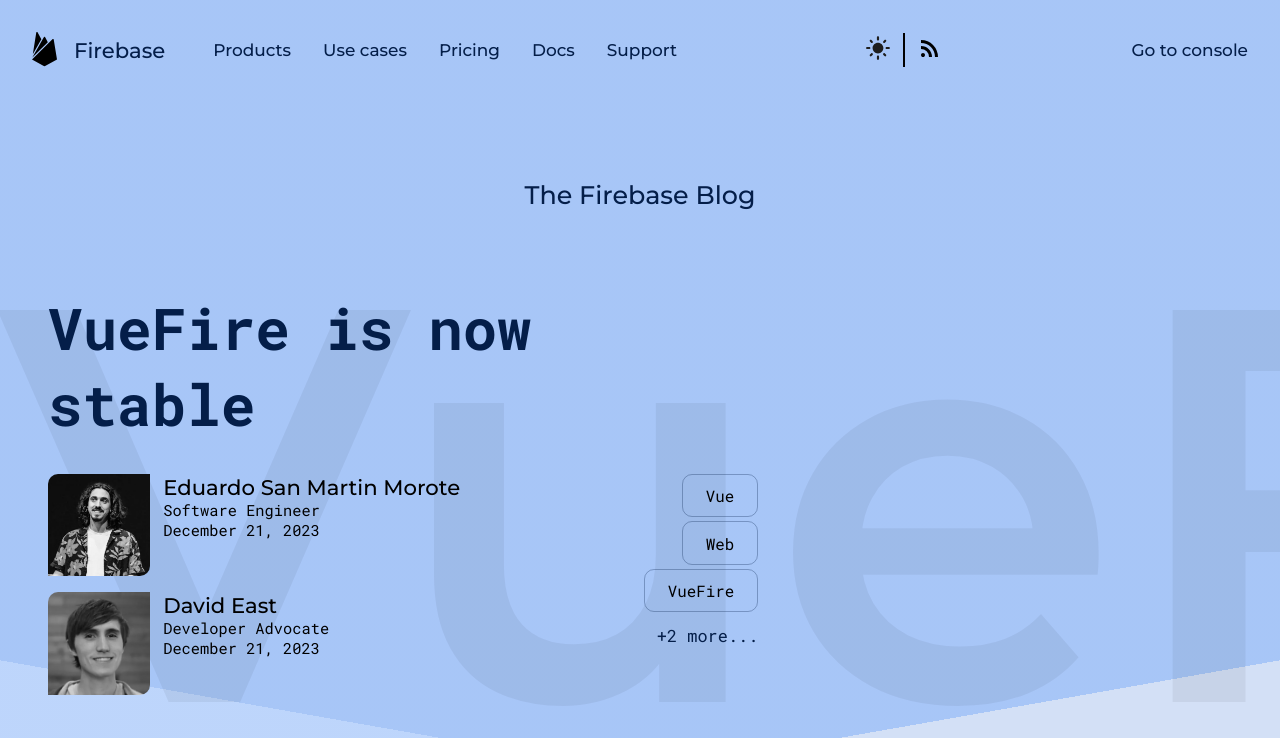
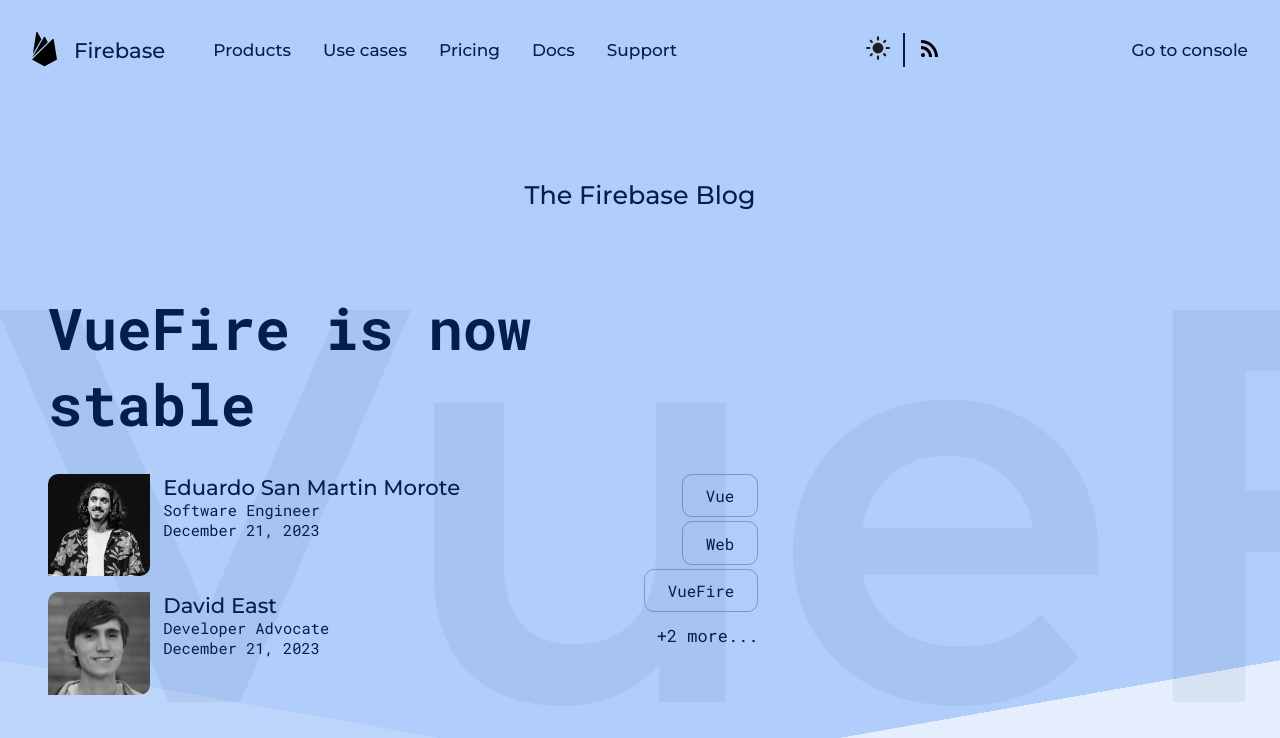
Before and after one commit to diogoagostinho/firebase-blog, a website built with Vite: page index.html in a window 1280 px wide. Shown: the top 738 px of the page. Built offline with nearby package versions, Linux system fonts and the light colour scheme.

Commit message:
r0.4.1
Started theme switch, organized classes

```diff
--- a/index.html
+++ b/index.html
@@ -74,55 +74,61 @@
 
           <div class="title-section">
             <a href="https://firebase.blog/" target="_blank"
-              ><h3 id="inputD">The Firebase Blog</h3></a
+              ><h3>The Firebase Blog</h3></a
             >
           </div>
           <div class="top-section__post">
-            <div class="post">
-              <div class="post__content">
-                <div class="post__content-title monofont">
-                  <a href=""><h1>VueFire is now stable</h1></a>
+            <div class="post first__post">
+              <div class="post__content first__post">
+                <div class="post__content-title monofont first__post">
+                  <a class="first__post" href=""
+                    ><h1>VueFire is now stable</h1></a
+                  >
                 </div>
-                <div class="post__content-content">
-                  <div class="post_left">
-                    <div class="post__user">
-                      <div class="post__user-image">
+                <div class="post__content-content first__post">
+                  <div class="post_left first__post">
+                    <div class="post__user first__post">
+                      <div class="post__user-image first__post">
                         <img class="user_image" src="user5.jpg" />
                       </div>
-                      <div class="post__user-info">
-                        <div class="post__user-name">
+                      <div class="post__user-info first__post">
+                        <div class="post__user-name first__post">
                           <h3>Eduardo San Martin Morote</h3>
                         </div>
-                        <div class="post__user-job monofont">
+                        <div class="post__user-job monofont first__post">
                           <p class="monofont">Software Engineer</p>
                         </div>
-                        <div class="post__date monofont">
+                        <div class="post__date monofont first__post">
                           <p>December 21, 2023</p>
                         </div>
                       </div>
                     </div>
 
-                    <div class="post__user">
+                    <div class="post__user first__post">
                       <div class="post__user-image">
                         <img class="user_image" src="user4.jpg" />
                       </div>
-                      <div class="post__user-info">
-                        <div class="post__user-name"><h3>David East</h3></div>
-                        <div class="post__user-job monofont">
+                      <div class="post__user-info first__post">
+                        <div class="post__user-name first__post">
+                          <h3>David East</h3>
+                        </div>
+                        <div class="post__user-job monofont first__post">
                           <p>Developer Advocate</p>
                         </div>
-                        <div class="post__date monofont">
+                        <div class="post__date monofont first__post">
                           <p>December 21, 2023</p>
                         </div>
                       </div>
                     </div>
                   </div>
 
-                  <div class="post_right">
-                    <button class="post_button">Vue</button>
-                    <button class="post_button">Web</button>
-                    <button class="post_button">VueFire</button>
-                    <a href=""><p class="monofont">+2 more...</p></a>
+                  <div class="post_right first__post">
+                    <button class="post_button first__post">Vue</button>
+                    <button class="post_button first__post">Web</button>
+                    <button class="post_button first__post">VueFire</button>
+                    <a href=""
+                      ><p class="monofont first__post">+2 more...</p></a
+                    >
                   </div>
                 </div>
               </div>
--- a/src/style.css
+++ b/src/style.css
@@ -4,12 +4,14 @@
   --darktheme-action: #7cacf8;
   --darktheme-logo: invert(86%) sepia(10%) saturate(655%) hue-rotate(188deg)
     brightness(103%) contrast(93%);
+  --darktheme-button: 1px solid rgba(211, 224, 246, 0.3);
 
   --lighttheme-text: #041e49;
   --lighttheme-background: #fff;
   --lighttheme-action: #202020;
   --lighttheme-logo: invert(0%) sepia(12%) saturate(22%) hue-rotate(231deg)
     brightness(88%) contrast(100%);
+  --lighttheme-button: 1px solid rgba(4, 30, 73, 0.3);
 }
 
 ::-moz-selection {
@@ -98,7 +100,6 @@
 
 .root {
   font-family: "Montserrat", sans-serif;
-  background: var(--lighttheme-background);
 }
 
 .monofont,
@@ -123,12 +124,20 @@
 }
 
 .hero2 {
-  background: linear-gradient(-170deg, #d3e0f6 70%, transparent 70%);
+  background: linear-gradient(
+    -170deg,
+    rgba(124, 172, 248, 0.2) 70%,
+    transparent 70%
+  );
   z-index: 0;
 }
 
 .hero1 {
-  background: linear-gradient(170deg, #7cacf880 70%, transparent 70%);
+  background: linear-gradient(
+    170deg,
+    rgba(124, 172, 248, 0.5) 70%,
+    transparent 70%
+  );
   z-index: 1;
 }
 
@@ -288,7 +297,7 @@
 }
 
 .footer {
-  margin: 6rem 0 2rem 0;
+  padding: 6rem 0 2rem 0;
   text-align: center;
   font-weight: 400;
 }
@@ -306,3 +315,82 @@
 .footer p {
   color: var(--lighttheme-text);
 }
+
+/*
+//////////////////////////////////////////////////////////////  DARK THEME
+*/
+/*
+.root {
+  background: var(--darktheme-background);
+}
+
+.content > *,
+.footer > p,
+.footer > p a,
+.navbar > div a,
+.title-section a,
+.post__content > div a {
+  color: var(--darktheme-text);
+  text-decoration-color: var(--darktheme-text);
+}
+
+.navbar__buttons_separation {
+  border-color: var(--darktheme-text);
+}
+
+.navbarLogos {
+  filter: var(--darktheme-logo);
+}
+
+hr {
+  background-color: var(--darktheme-text);
+}
+
+button {
+  color: var(--darktheme-text);
+  border: var(--darktheme-button);
+}
+button:hover {
+  background-color: var(--darktheme-action);
+  color: #000;
+}
+*/
+
+/*
+//////////////////////////////////////////////////////////////  LIGHT THEME
+*/
+
+.root {
+  background: var(--lighttheme-background);
+}
+
+.content > *,
+.footer > p,
+.footer > p a,
+.navbar > div a,
+.title-section a,
+.post__content > div a {
+  color: var(--lighttheme-text);
+  text-decoration-color: var(--lighttheme-text);
+}
+
+.navbar__buttons_separation {
+  border-color: var(--lighttheme-text);
+}
+
+.navbarLogos {
+  filter: var(--lighttheme-logo);
+}
+
+hr {
+  background-color: var(--lighttheme-text);
+}
+
+button {
+  color: var(--lighttheme-text);
+  border: var(--lighttheme-button);
+}
+button:hover {
+  background-color: var(--lighttheme-action);
+  color: #fff;
+}
```
